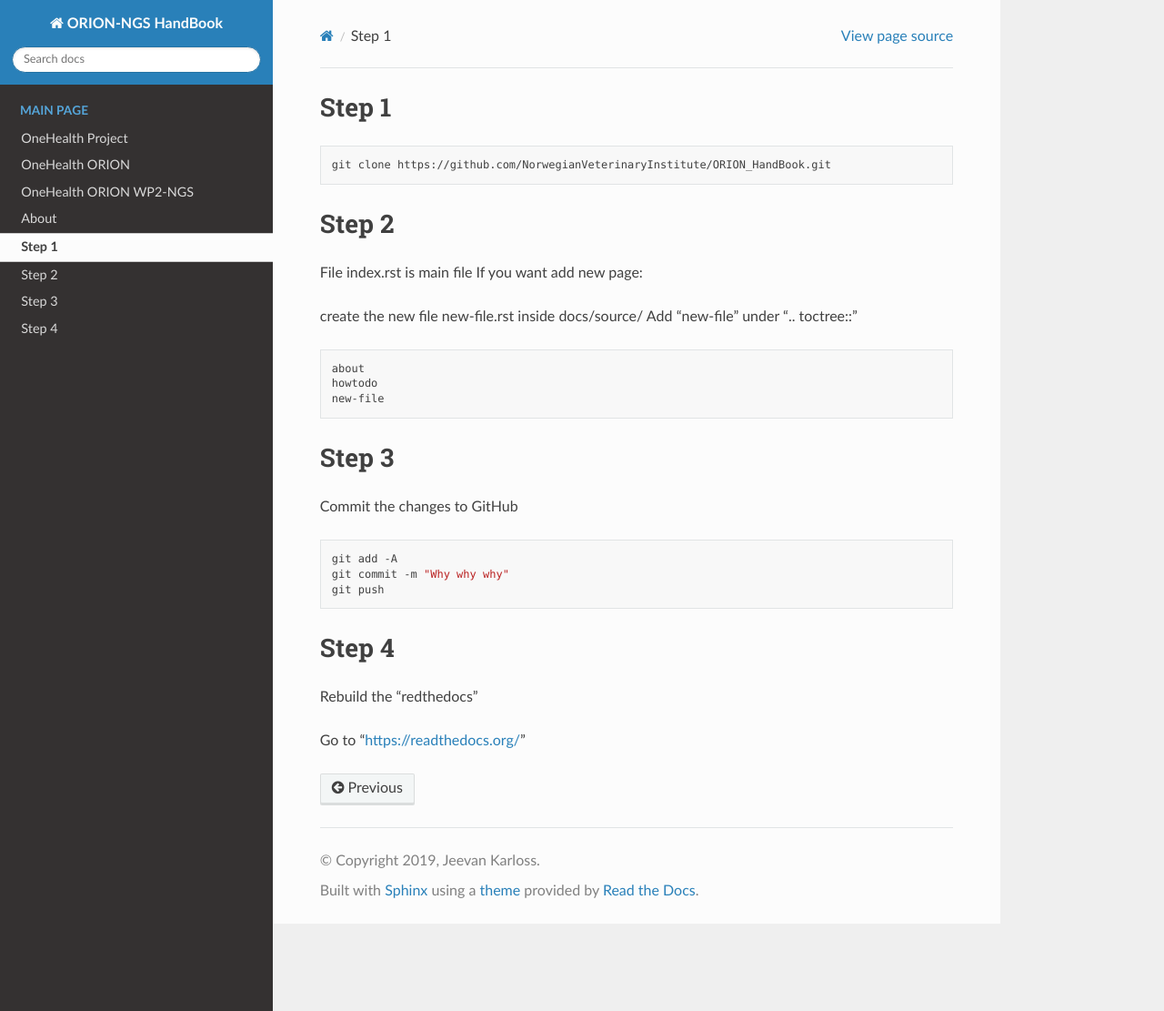
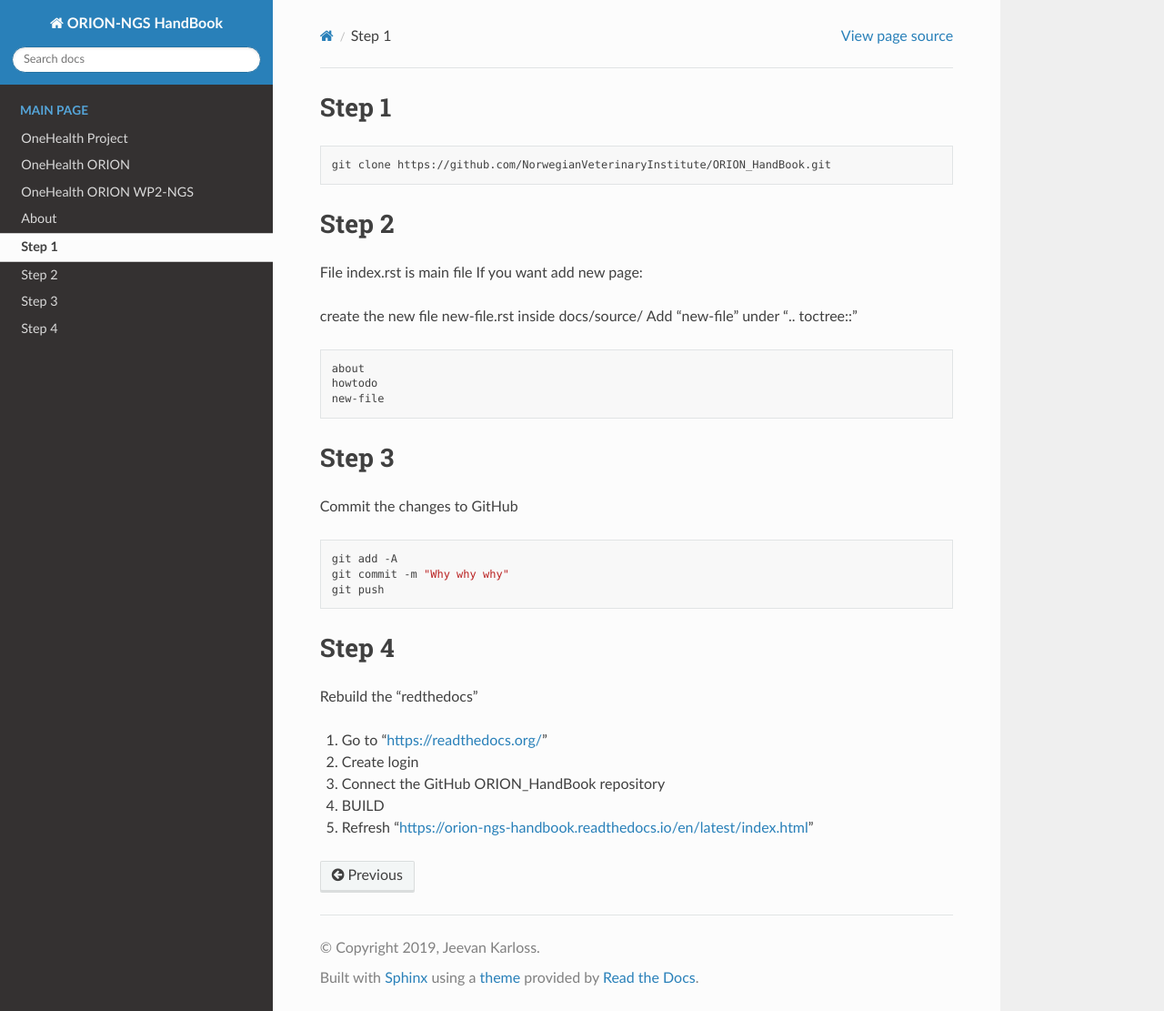
Before and after one commit to NorwegianVeterinaryInstitute/ORION_HandBook, a Sphinx documentation site: the page built from docs/source/howtodo.rst, in a window 1280 px wide and 1111 px high. Shown: the whole window at 91% size. Built offline with Sphinx 7.4.7 and the Read the Docs theme 2.0.0, drawn with Linux system fonts in a browser that asks for light colours.

Commit message:
How to do

```diff
--- a/docs/source/howtodo.rst
+++ b/docs/source/howtodo.rst
@@ -36,4 +36,8 @@ Step 4
 
 Rebuild the "redthedocs"
 
-Go to "https://readthedocs.org/"
+1. Go to "https://readthedocs.org/"
+2. Create login
+3. Connect the GitHub ORION_HandBook repository
+4. BUILD
+5. Refresh "https://orion-ngs-handbook.readthedocs.io/en/latest/index.html"
```
